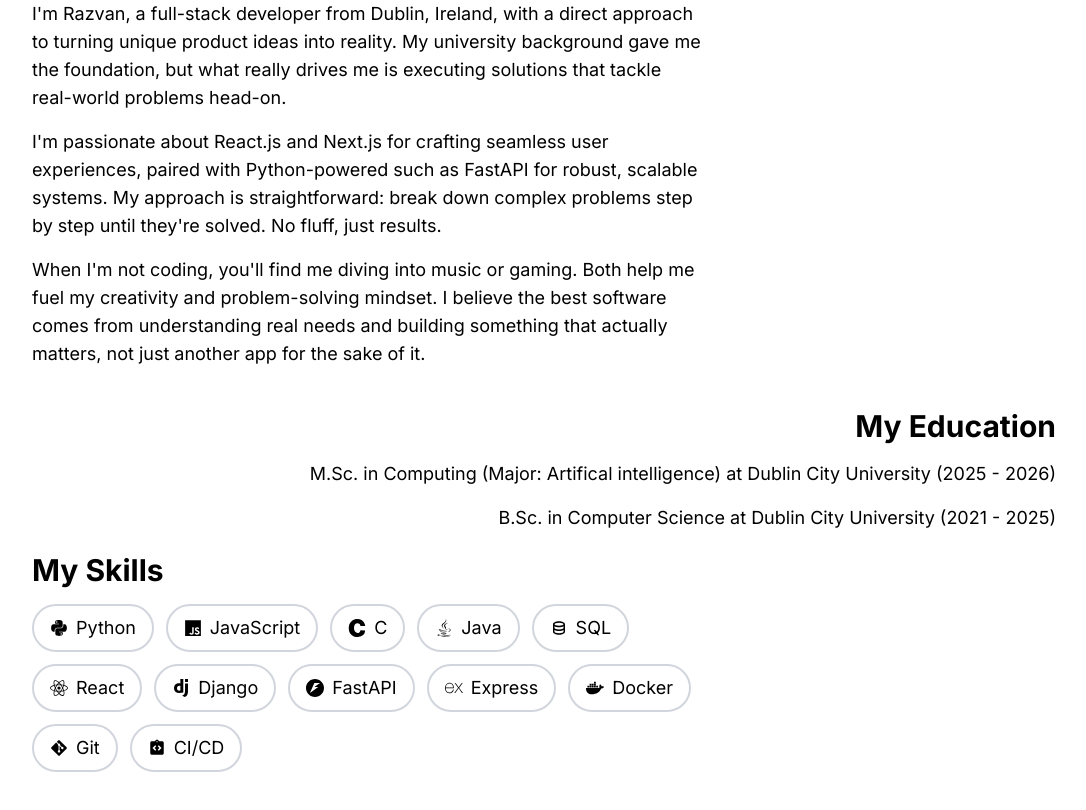
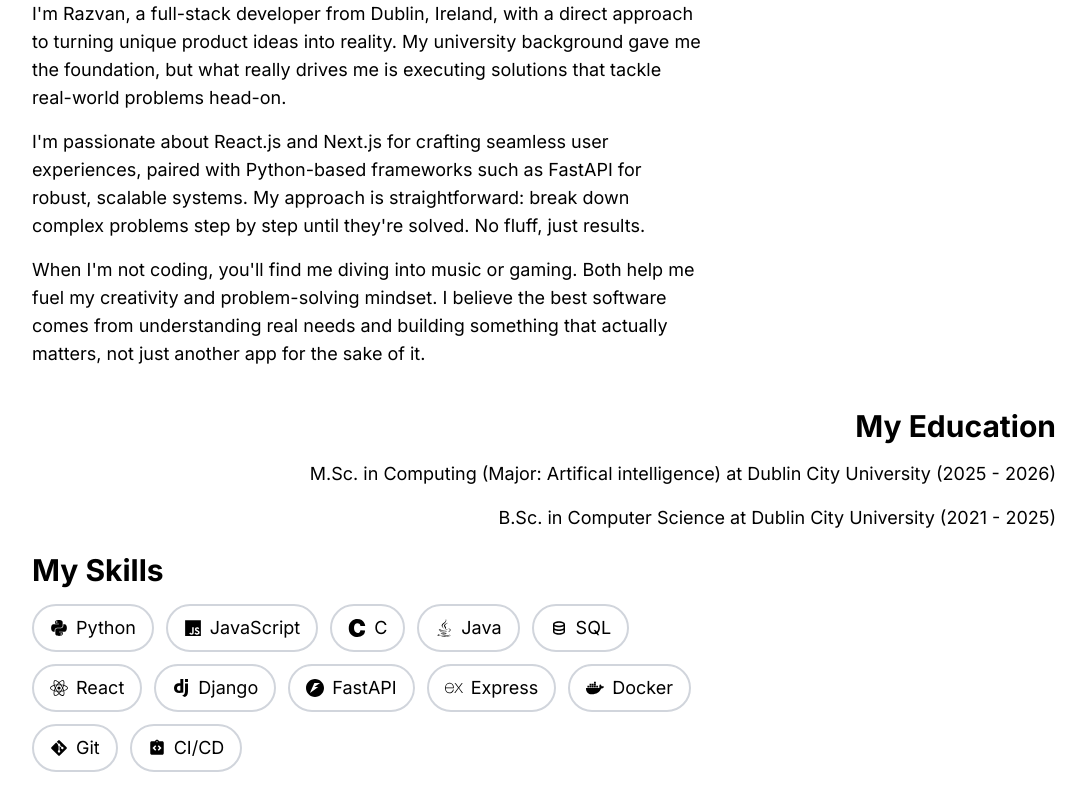
Before and after one commit to Razvan-Gorea/Portfolio-Website, a React (Vite) app in the folder Portfolio/: page / in a window 1280 px wide. Shown: the part 1620-2430 px from the top of the page, without its empty margins (96-1182 px from the left). Built offline with nearby package versions, Linux system fonts and the light colour scheme.

Commit message:
Fixed spelling mistake

```diff
--- a/Portfolio/src/components/About.jsx
+++ b/Portfolio/src/components/About.jsx
@@ -17,7 +17,7 @@
       </p>
 
       <p className="text-black responsive-text-lg text-left max-w-2xl mb-4">
-        I'm passionate about React.js and Next.js for crafting seamless user experiences, paired with Python-powered such as FastAPI for robust, scalable systems. My approach is straightforward: break down complex problems step by step until they're solved. No fluff, just results.
+        I'm passionate about React.js and Next.js for crafting seamless user experiences, paired with Python-based frameworks such as FastAPI for robust, scalable systems. My approach is straightforward: break down complex problems step by step until they're solved. No fluff, just results.
       </p>
 
       <p className="text-black responsive-text-lg text-left max-w-2xl mb-10">
```
